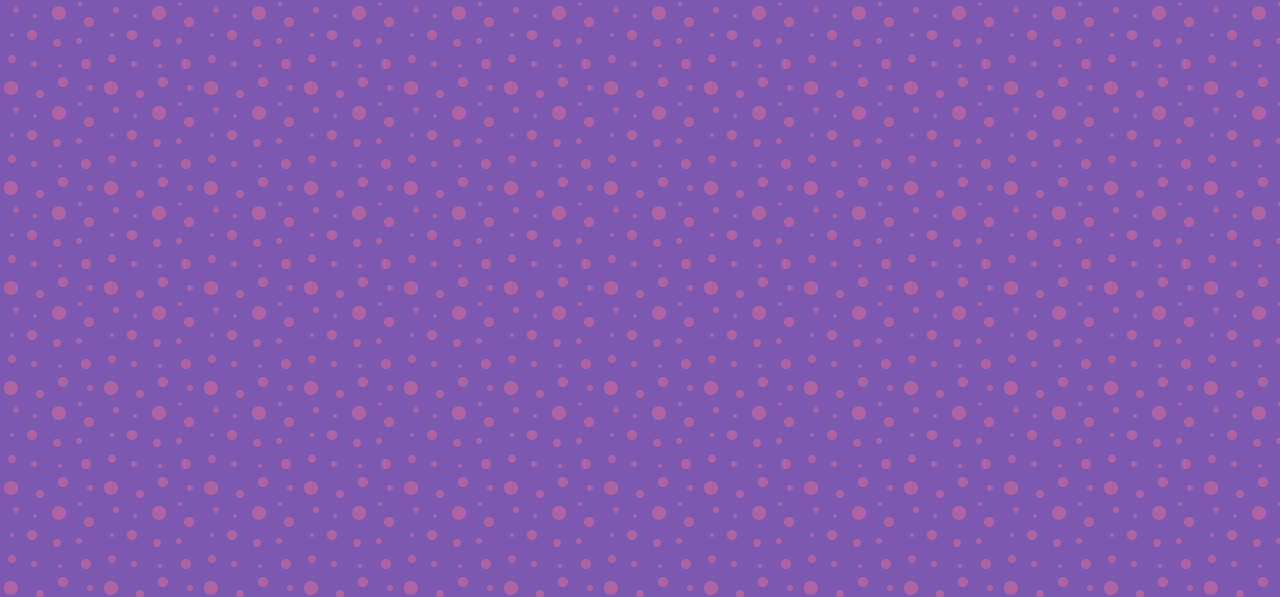
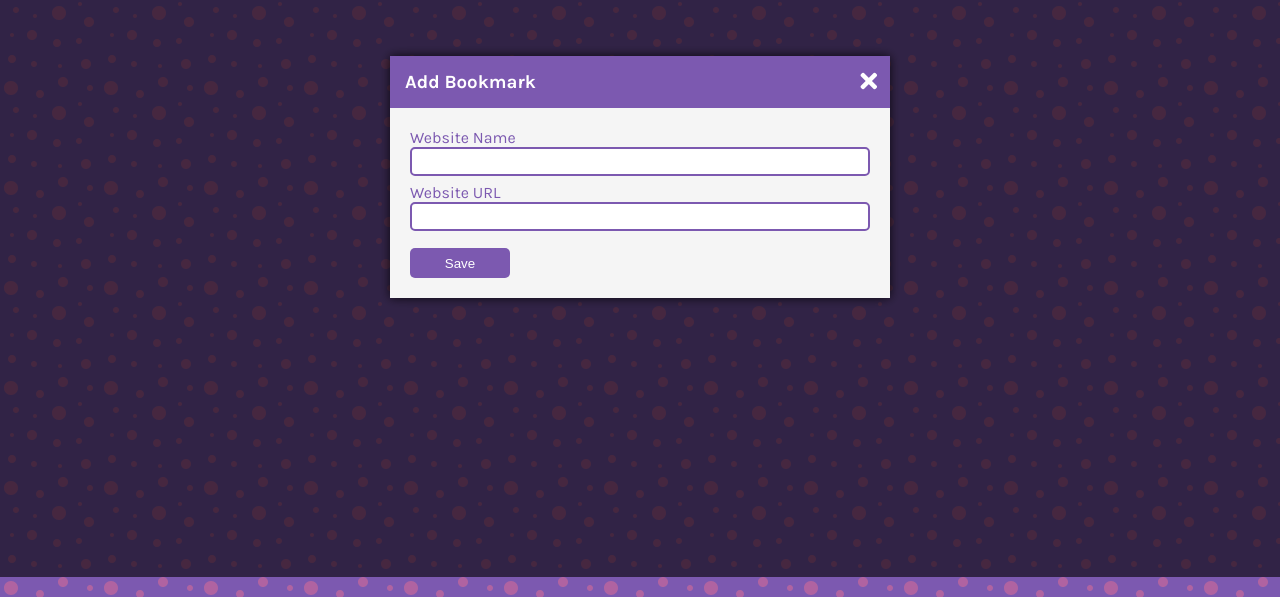
Before and after one commit to faradilshodov/book-keeper, a plain HTML site: page index.html in a window 1280 px wide. Shown: the part 223-820 px from the top of the page. Drawn offline with Linux system fonts and the light colour scheme.

Commit message:
add modal

```diff
--- a/index.html
+++ b/index.html
@@ -37,6 +37,30 @@
             </div>
         </div>
     </div>
+    <!-- Modal -->
+    <div class="modal-container show-modal" id="modal">
+        <div class="modal">
+            <i class="fas fa-times close-icon" id="close-modal"></i>
+            <div class="modal-header">
+                <h3>Add Bookmark</h3>
+            </div>
+            <div class="modal-content">
+                <form id="bookmark-form">
+                    <!-- Website Name -->
+                    <div class="form-group">
+                        <label for="website-name" class="form-label">Website Name</label>
+                        <input type="text" class="form-input" id="website-name">
+                    </div>
+                    <!-- Website URL -->
+                    <div class="form-group">
+                        <label for="website-url" class="form-label">Website URL</label>
+                        <input type="text" class="form-input" id="website-url">
+                    </div>
+                    <button type="submit">Save</button>
+                </form>
+            </div>
+        </div>
+    </div>
     <!-- Script -->
     <script src="script.js"></script>
 </body>
--- a/style.css
+++ b/style.css
@@ -88,6 +88,103 @@ a:active {
     margin-right: 5px;
 }
 
+/* Modal */
+.modal-container {
+    background: rgba(0, 0, 0, 0.6);
+    display: none;
+    position: fixed;
+    top: 0;
+    left: 0;
+    right: 0;
+    bottom: 0;
+}
+
+.show-modal {
+    display: flex;
+    justify-content: center;
+    align-items: center;
+}
+
+.modal {
+    background: white;
+    box-shadow: 0 0 10px rgba(0, 0, 0, 0.8);
+    max-width: 95%;
+    width: 500px;
+    animation: modalopen 1s;
+}
+
+@keyframes modalopen {
+    from {
+        opacity: 0;
+    }
+    to {
+        opacity: 1;
+    }
+}
+
+.close-icon {
+    float: right;
+    color: white;
+    font-size: 24px;
+    position: relative;
+    top: 13px;
+    right: 13px;
+    cursor: pointer;
+}
+
+.modal-header {
+    background: var(--primary-color);
+    color: white;
+    padding: 15px;
+}
+
+h3 {
+    margin: 0;
+}
+
+.modal-content {
+    padding: 20px;
+    background: whitesmoke;
+}
+
+/* Form */
+.form-group {
+    height: 55px;
+}
+
+.form-input {
+    width: 97%;
+    padding: 5px;
+    border: 2px solid var(--primary-color);
+    border-radius: var(--border-radius);
+    display: block;
+    outline: none;
+}
+
+.form-label {
+    color: var(--primary-color);
+    display: block;
+}
+
+button {
+    cursor: pointer;
+    color: white;
+    background: var(--primary-color);
+    height: 30px;
+    width: 100px;
+    border: none;
+    border-radius: var(--border-radius);
+    margin-top: 10px;
+}
+
+button:hover {
+    filter: brightness(110%);
+}
+
+button:focus {
+    outline: none;
+}
+
 /* Media Query: Large Smartphone (Vertical) */
 @media screen and (max-width: 600px) {
     .container {
```
